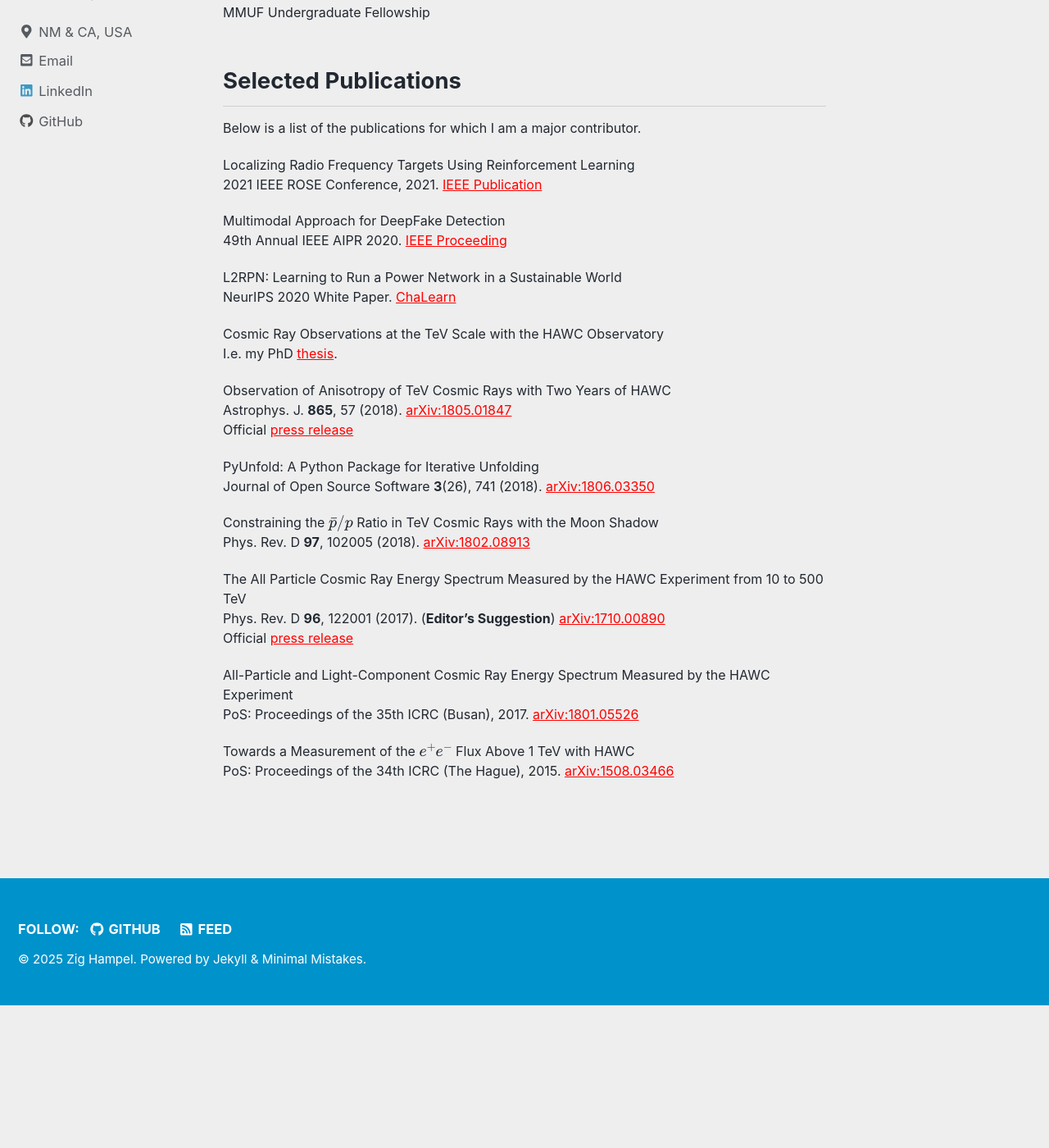
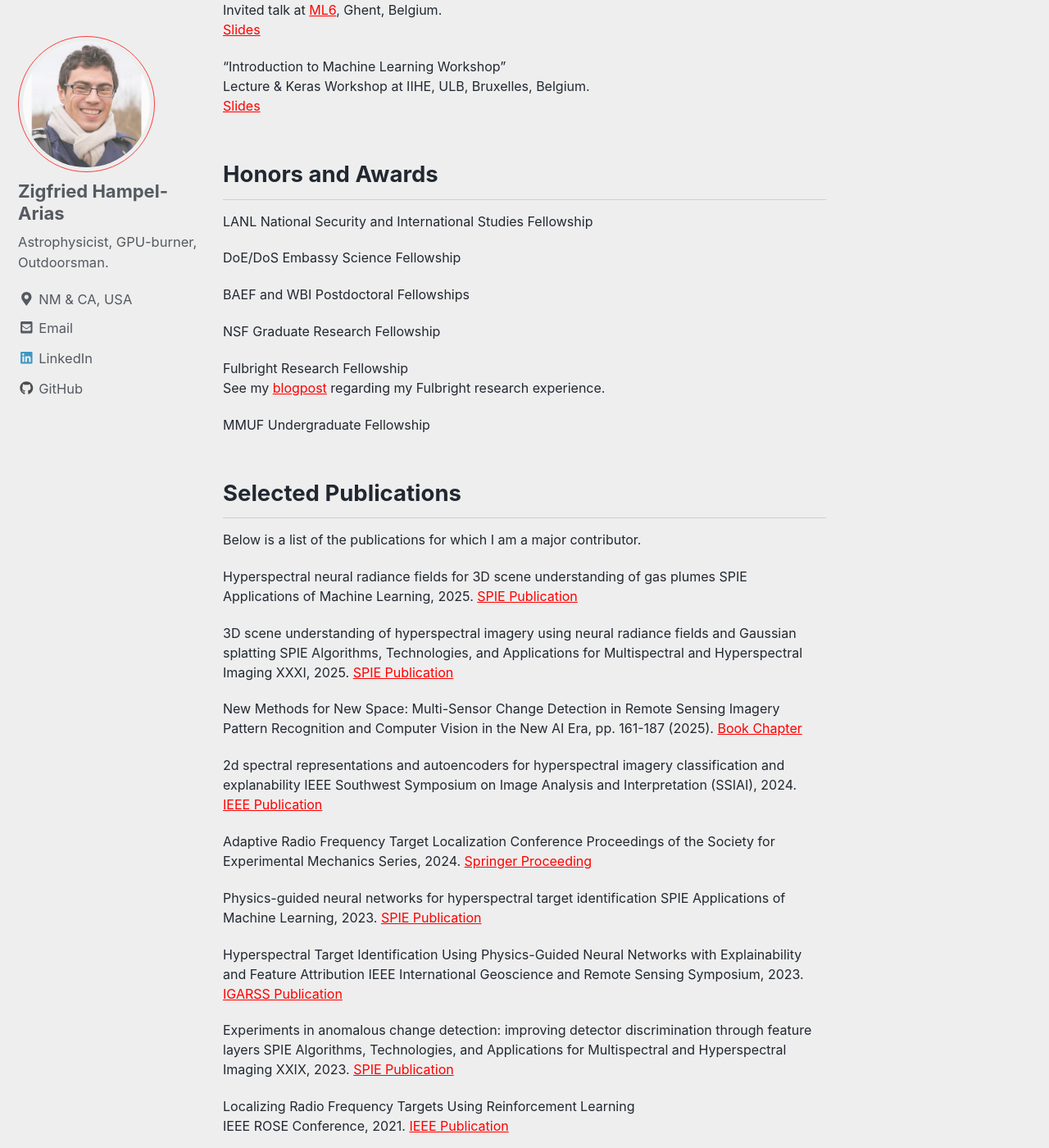
Before and after one commit to zhampel/zhampel.github.io, a Jekyll site: the page built from _pages/cv.md, in a window 1280 px wide and 1400 px high, scrolled down 2663 px. Shown: the whole window at 82% size. Built offline with Jekyll 4.4.1, drawn with Linux system fonts in a browser that asks for light colours; nearby versions of some CDN libraries; formulas are drawn with MathJax 3; before the commit the page ends 3889 px from its top, so only the background shows below that; some of the changed text lies outside the part shown.

Commit message:
Makes various updates and additions to resume page

```diff
--- a/_pages/cv.md
+++ b/_pages/cv.md
@@ -22,11 +22,14 @@
 and
 [CV](/assets/pdfs/Zig_Hampel_Arias_CV.pdf).
 
-## Technical Skills
+## Professional and Technical Skills
 
 <div>
     <p>I am experienced with:</p>
     <ul>
+        <li>
+            <p>Obtaining funding for and leading multi-disciplinary, multi-year scientific projects</p>
+        </li>
         <li>
             <p>Data analysis, in particular big data, statistics, deconvolution, modeling & simulation</p>
         </li>
@@ -34,10 +37,10 @@
             <p>Python, C, C++ programming</p>
         </li>
         <li>
-            <p>Machine learning (PyTorch, scikit-learn, TensorFlow)</p>
+            <p>Machine learning methods (CV, GAN, AE, NeRFs, RL) and tools (PyTorch, scikit-learn, TensorFlow)</p>
         </li>
         <li>
-            <p>Scientific computing (NumPy, SciPy, pandas, PyOpenCL)</p>
+            <p>Scientific computing (NumPy, SciPy, pandas, CUDA, PyOpenCL)</p>
         </li>
         <li>
             <p>Distributed and parallel computing (AWS, SLURM, PBS, HTCondor)</p>
@@ -46,7 +49,7 @@
             <p>Data visualization (matplotlib, Plotly Dash, PyOpenGL)</p>
         </li>
         <li>
-            <p>Version control systems (Git, SVN)</p>
+            <p>Version control systems (git, SVN)</p>
         </li>
         <li>
             <p>Public speaking, mentoring, and leadership roles</p>
@@ -75,6 +78,9 @@
 
 
 ## Selected Articles
+"Empowering Latin American Innovation for American Security" <br>
+Special Issue from Office of Naval Research, 2025. Article link forthcoming.
+
 "DeepFake Detection Challenge Part II" <br>
 *IQT*, In-Q-Tel, 7 July, 2021, [Article link](https://www.iqt.org/deepfake-detection-challenge-pt-ii/)
 
@@ -92,6 +98,18 @@
 
 
 ## Selected Presentations
+"3D Scene Understanding Machine Learning Methods for Hyperspectral Imagery"<br>
+Invited talk to Statistics Department at Texas A&M University, 31 Oct 2025. <br>
+
+"Machine Learning for Hyperspectral Imagery Applications: Trusting Our Models"<br>
+Invited talk to Statistics Department at Rice University, 30 Oct 2025. <br>
+
+"Machine Learning & Generative Modeling: A Physicist's Perspective"<br>
+Guest lecture at Texas A&M University, 11 Nov 2024. <br>
+
+"Machine Learning for Hyperspectral Imagery Applications: Trusting Our Models"<br>
+Invited talk to Statistics Department at Utah State University, 15 Oct 2024. <br>
+
 "Approaches for Multi-modal Synthetic Media Detection" <br>
 Invited talk at Applied Imagery Pattern Recognition, 49th IEEE AIPR 2020. <br>
 [Online info](https://www.aipr-workshop.org/19-22)
@@ -114,6 +132,10 @@
 
 
 ## Honors and Awards
+LANL National Security and International Studies Fellowship
+
+DoE/DoS Embassy Science Fellowship
+
 BAEF and WBI Postdoctoral Fellowships
 
 NSF Graduate Research Fellowship
@@ -130,8 +152,32 @@
 
 Below is a list of the publications for which I am a major contributor.
 
+Hyperspectral neural radiance fields for 3D scene understanding of gas plumes
+SPIE Applications of Machine Learning, 2025. [SPIE Publication](https://doi.org/10.1117/12.3063962)<br>
+
+3D scene understanding of hyperspectral imagery using neural radiance fields and Gaussian splatting
+SPIE Algorithms, Technologies, and Applications for Multispectral and Hyperspectral Imaging XXXI, 2025. [SPIE Publication](https://doi.org/10.1117/12.3056585)<br>
+
+New Methods for New Space: Multi-Sensor Change Detection in Remote Sensing Imagery
+Pattern Recognition and Computer Vision in the New AI Era, pp. 161-187 (2025). [Book Chapter](https://doi.org/10.1142/9789819807154_0008)<br>
+
+2d spectral representations and autoencoders for hyperspectral imagery classification and explanability
+IEEE Southwest Symposium on Image Analysis and Interpretation (SSIAI), 2024. [IEEE Publication](https://doi.org/10.1109/SSIAI59505.2024.10508608)<br>
+
+Adaptive Radio Frequency Target Localization
+Conference Proceedings of the Society for Experimental Mechanics Series, 2024. [Springer Proceeding](https://doi.org/10.1007/978-3-031-68142-4_15)<br>
+
+Physics-guided neural networks for hyperspectral target identification
+SPIE Applications of Machine Learning, 2023. [SPIE Publication](https://doi.org/10.1117/12.2684140)<br>
+
+Hyperspectral Target Identification Using Physics-Guided Neural Networks with Explainability and Feature Attribution
+IEEE International Geoscience and Remote Sensing Symposium, 2023. [IGARSS Publication](https://doi.org/10.1109/IGARSS52108.2023.10283350)<br>
+
+Experiments in anomalous change detection: improving detector discrimination through feature layers
+SPIE Algorithms, Technologies, and Applications for Multispectral and Hyperspectral Imaging XXIX, 2023. [SPIE Publication](https://doi.org/10.1117/12.2666569)<br>
+
 Localizing Radio Frequency Targets Using Reinforcement Learning<br>
-2021 IEEE ROSE Conference, 2021. [IEEE Publication](https://ieeexplore.ieee.org/document/9611756)<br>
+IEEE ROSE Conference, 2021. [IEEE Publication](https://ieeexplore.ieee.org/document/9611756)<br>
 
 Multimodal Approach for DeepFake Detection<br>
 49th Annual IEEE AIPR 2020. [IEEE Proceeding](https://ieeexplore.ieee.org/document/9425192)
```
